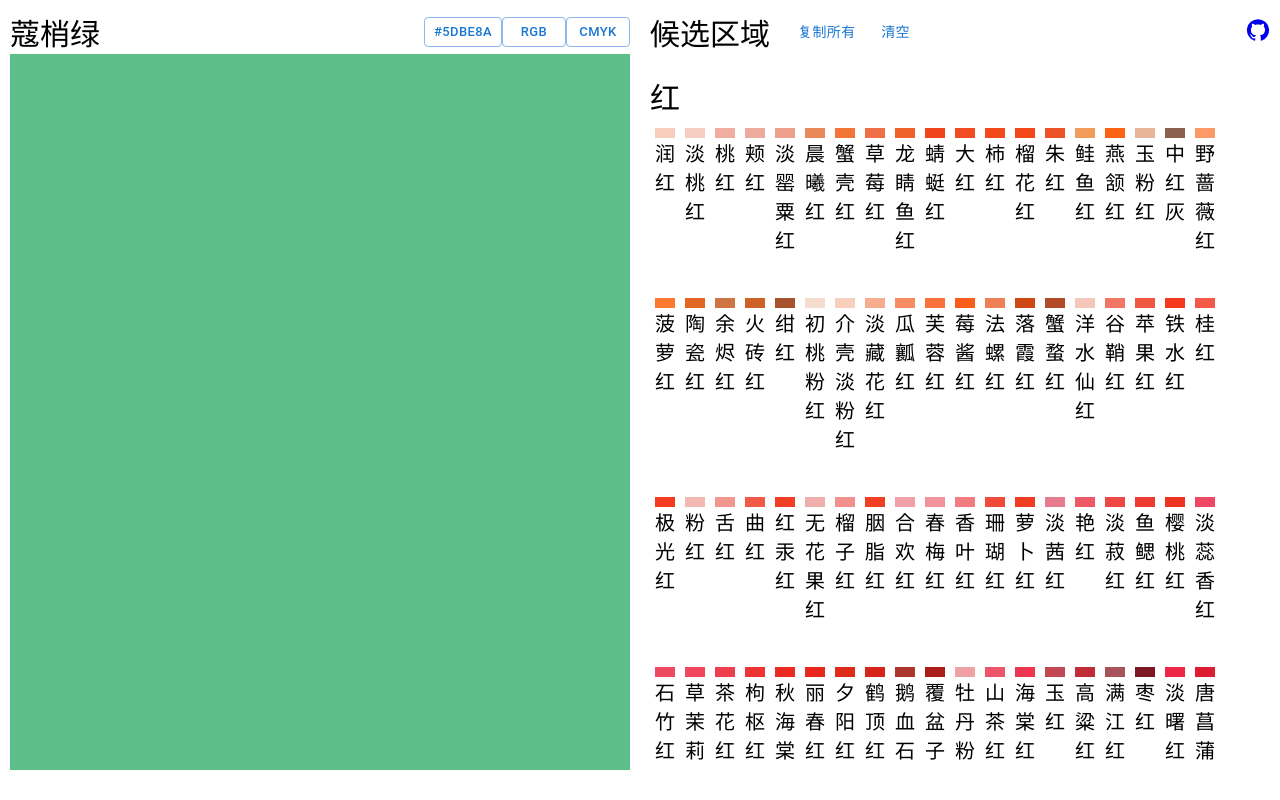
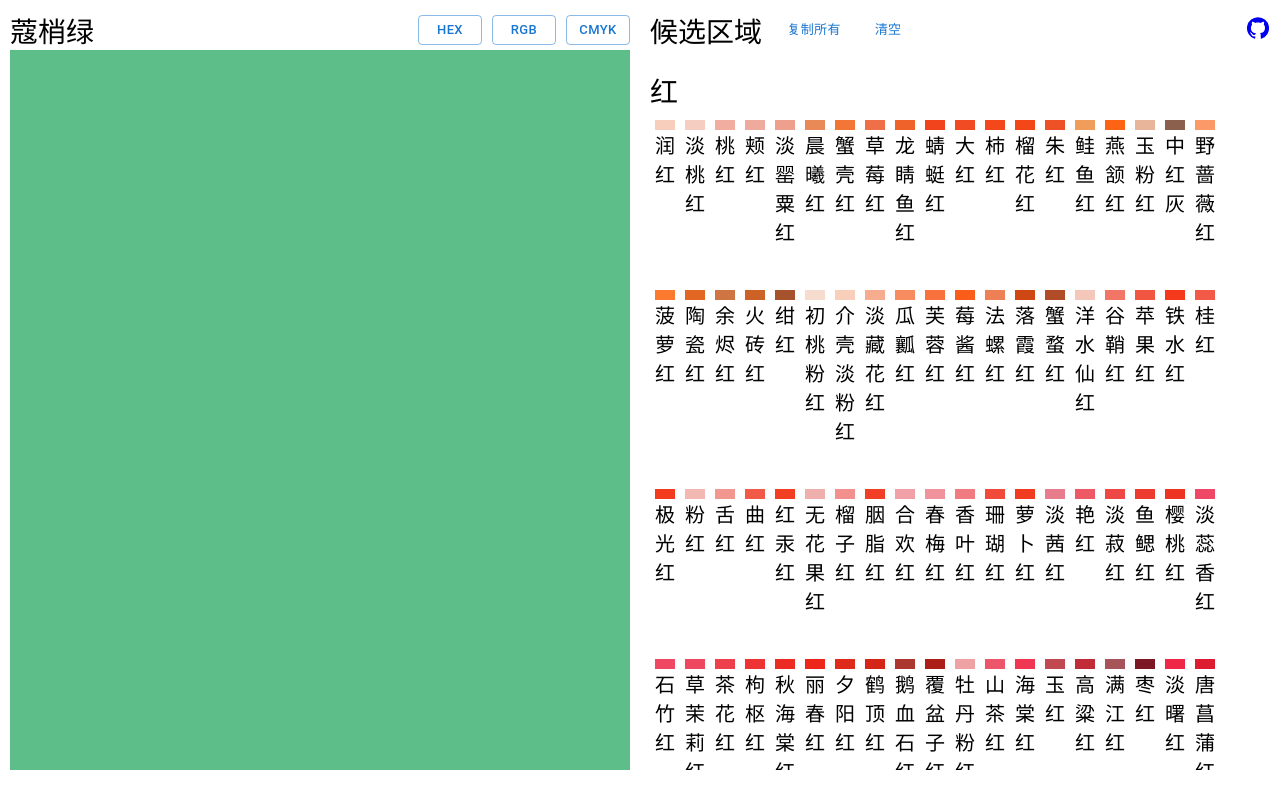
Before and after one commit to wbxl2000/zhongguose, a React (Create React App) app: page / in a window 1280 px wide. Built offline with nearby package versions, Linux system fonts and the light colour scheme; a web font is replaced by a local one.

Commit message:
style: 更改部分样式，适配移动端

```diff
--- a/src/App.css
+++ b/src/App.css
@@ -28,10 +28,11 @@
 
 .function-buttons {
   display: flex;
-  flex-direction: row;
-  justify-content: space-between;
-  align-items: center;
+  flex-flow: row wrap;
+  justify-content: flex-start;
+  /* align-items: center; */
   margin-right: 5px;
+  width: fit-content;
 }
 
 .color-canvas {
@@ -98,14 +99,14 @@
 
 .header {
   display: flex;
-  flex-direction: row;
+  flex-flow: row wrap;
   justify-content: space-between;
   align-items: center;
   width: 100%;
 }
 
 .type-name {
-  font-size: 30px;
+  font-size: 1.75rem;
   width: fit-content;
   margin-right: 20px;
 }
@@ -118,7 +119,7 @@
 }
 
 .color-item {
-  font-size: 20px;
+  font-size: 1.25rem;
   width: 20px;
   margin: 10px 5px;
   cursor: pointer;
--- a/src/App.js
+++ b/src/App.js
@@ -90,11 +90,12 @@ function App() {
           <div className="type-name">
             {currentColor?.name}
           </div>
-          <div>
-            <Button variant="outlined" size="small" onClick={() => copyText(currentColor?.hex, 'Hex 复制成功 ' + currentColor?.hex)}>
-              {currentColor?.hex}
+          <div className="buttons">
+            <Button style={{ marginRight: '10px' }} variant="outlined" size="small" onClick={() => copyText(currentColor?.hex, 'Hex 复制成功 ' + currentColor?.hex)}>
+              {/* {currentColor?.hex} */}
+              Hex
             </Button>
-            <Button variant="outlined" size="small" onClick={() => copyText(currentColor?.RGB, 'RGB 复制成功 ' + currentColor?.RGB)}>
+            <Button style={{ marginRight: '10px' }} variant="outlined" size="small" onClick={() => copyText(currentColor?.RGB, 'RGB 复制成功 ' + currentColor?.RGB)}>
               RGB
             </Button>
             <Button variant="outlined" size="small" onClick={() => copyText(currentColor?.CMYK, 'CMYK 复制成功 ' + currentColor?.CMYK)}>
@@ -110,10 +111,10 @@ function App() {
         <div className="header">
           <div className="function-buttons">
             <div className="type-name"> 候选区域 </div>
-            <Button variant="text" onClick={() => copyText(JSON.stringify(chosenList), '所有候选颜色复制成功')}> 复制所有 </Button>
-            <Button variant="text" onClick={() => setChosenList([])}> 清空 </Button>
+            <Button style={{ marginRight: '10px' }} variant="text" size="small" onClick={() => copyText(JSON.stringify(chosenList), '所有候选颜色复制成功')}> 复制所有 </Button>
+            <Button variant="text" size="small" onClick={() => setChosenList([])}> 清空 </Button>
           </div>
-          <a href="https://github.com/wbxl2000/zhongguose" target="view_window"> <GitHub className="gitHub" /> </a>
+          <a href="https://github.com/wbxl2000/zhongguose" target="view_window" > <GitHub className="gitHub" /> </a>
         </div>
         <div className="chosen">
           {
```
